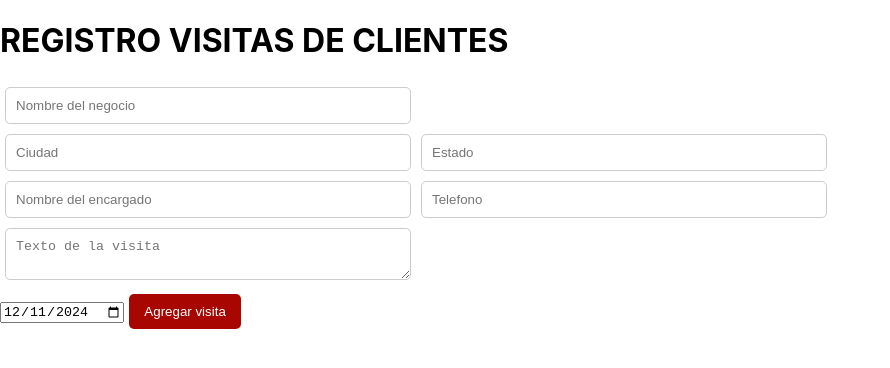
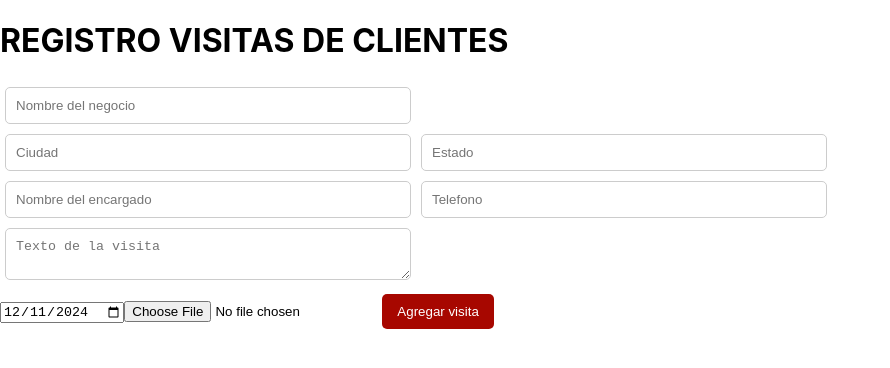
Before and after one commit to pegaza0407/programadereact, a React (Create React App) app: page / in a window 1280 px wide. Shown: the top 368 px of the page, without its empty margins (0-890 px from the left). Built offline with nearby package versions, Linux system fonts and the light colour scheme.

Commit message:
imagen q

```diff
--- a/src/components/ventas.tsx
+++ b/src/components/ventas.tsx
@@ -142,7 +142,9 @@ export default function Datosdevendedor(): React.JSX.Element{
                 <input type="date" placeholder="Fecha de la visita"
                     value={nuevavisita.fechavisita.toISOString().split('T')[0] }
                     onChange={handleChange} name="fechavisita"/>
-                {/* <input type="file" accept="image/*" onChange={cambiodeImgen} /> */}
+{/* asi se ponen comentarios*/}
+
+                <input type="file" accept="image/*" onChange={cambiodeImgen} />
 
 
                 <button type="submit" style={buttonEstilo}>Agregar visita</button>
```
